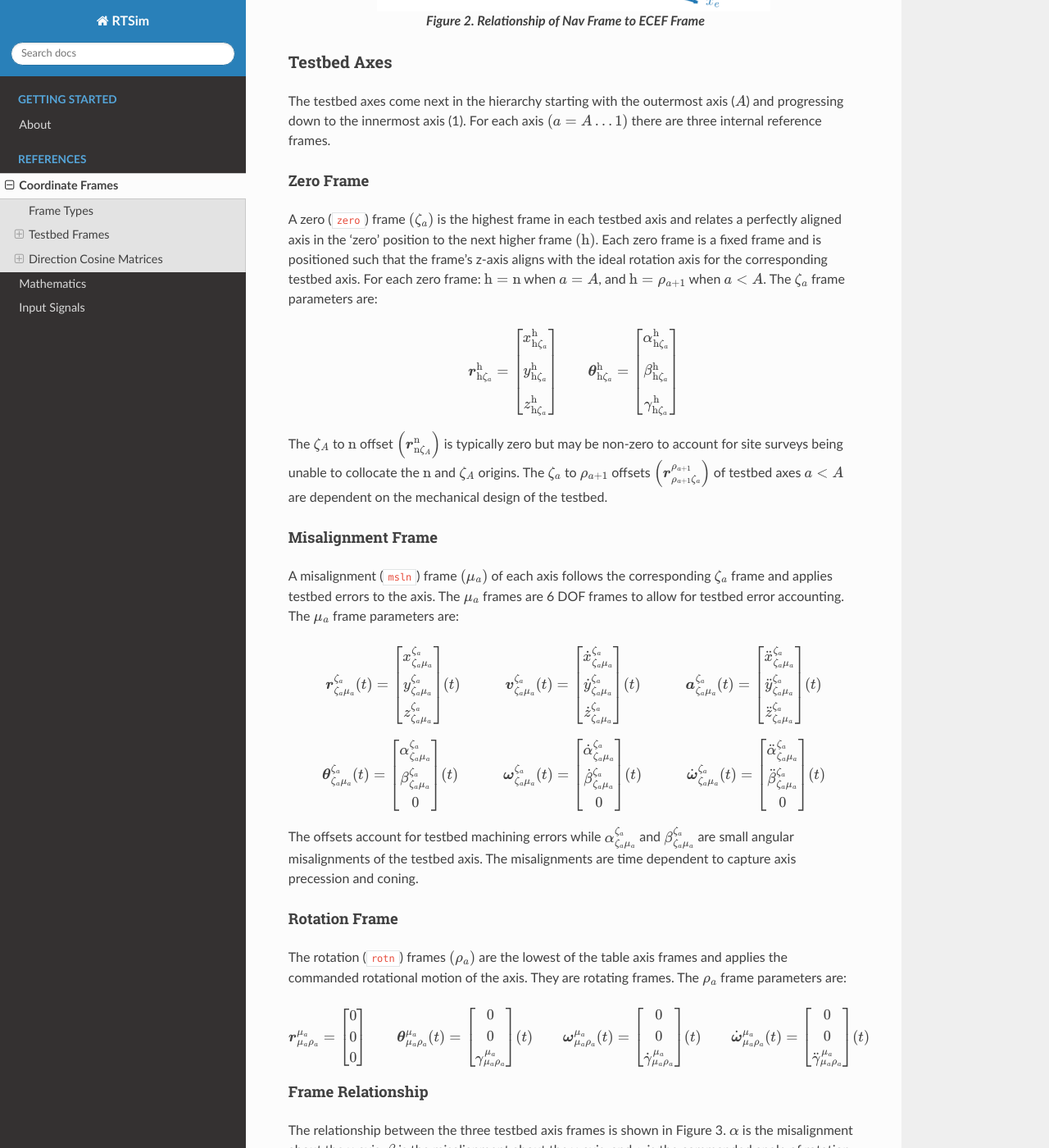
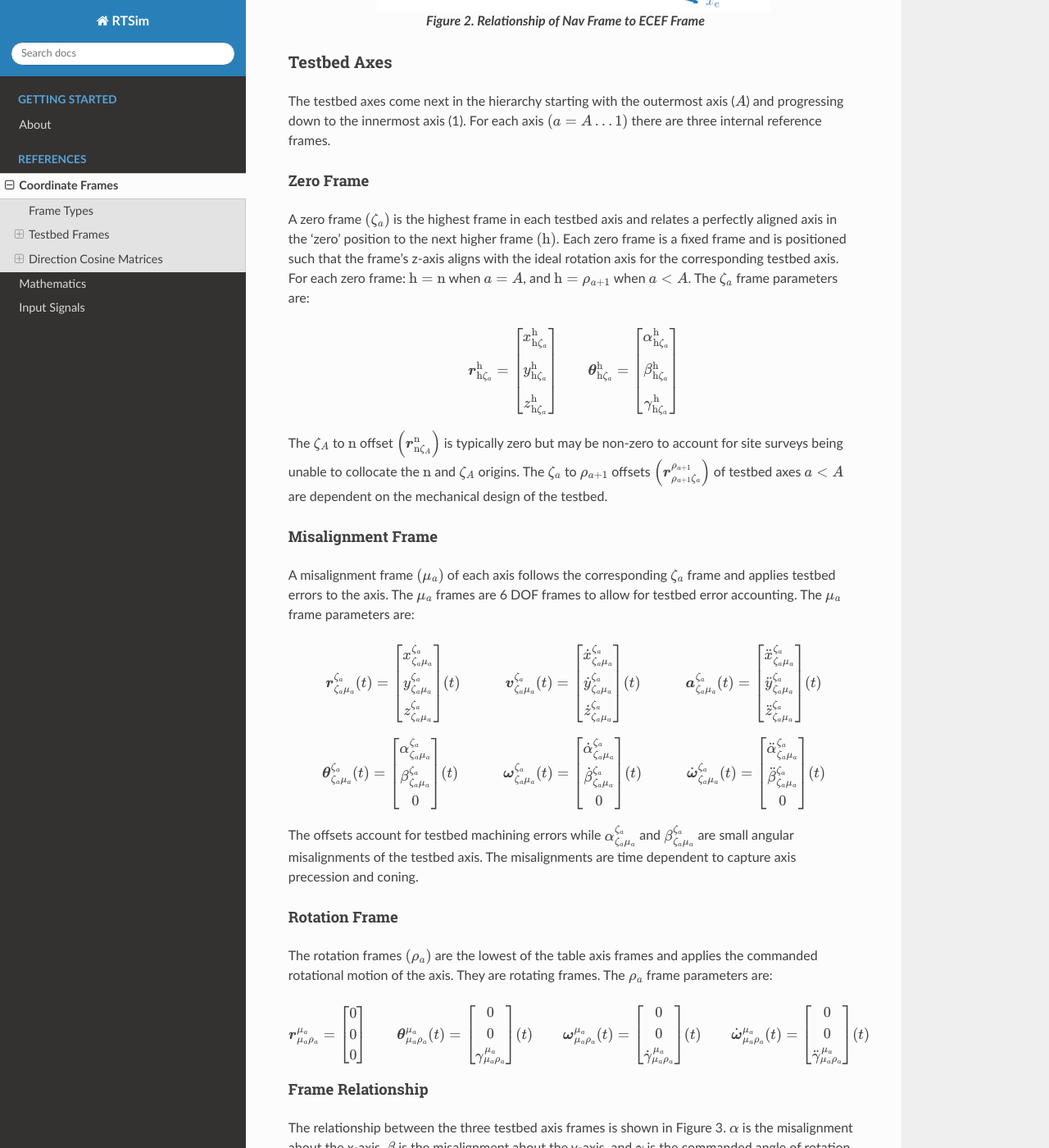
Before and after one commit to sandialabs/RTSim, a Sphinx documentation site: the page built from docs/source/frames.rst, in a window 1280 px wide and 1400 px high, scrolled down 3733 px. Shown: the whole window at 82% size. Built offline with Sphinx 7.4.7 and the Read the Docs theme 3.1.0, drawn with Linux system fonts in a browser that asks for light colours; cross-references to code outside the pages are shown as plain code.

Commit message:
docs: Remove code blocks referencing frame names.

```diff
--- a/docs/source/frames.rst
+++ b/docs/source/frames.rst
@@ -101,7 +101,7 @@ The testbed axes come next in the hierarchy starting with the outermost axis (:m
 
 Zero Frame
 ^^^^^^^^^^^
-A zero (:code:`zero`) frame :math:`(\zeta_a)` is the highest frame in each testbed axis and relates a perfectly aligned axis in the 'zero' position to the next higher frame :math:`\left(\mathrm{h}\right)`. Each zero frame is a fixed frame and is positioned such that the frame's z-axis aligns with the ideal rotation axis for the corresponding testbed axis. For each zero frame: :math:`\mathrm{h} = \mathrm{n}` when :math:`a = A`, and :math:`\mathrm{h} = \rho_{a+1}` when :math:`a < A`. The :math:`\zeta_a` frame parameters are:
+A zero frame :math:`(\zeta_a)` is the highest frame in each testbed axis and relates a perfectly aligned axis in the 'zero' position to the next higher frame :math:`\left(\mathrm{h}\right)`. Each zero frame is a fixed frame and is positioned such that the frame's z-axis aligns with the ideal rotation axis for the corresponding testbed axis. For each zero frame: :math:`\mathrm{h} = \mathrm{n}` when :math:`a = A`, and :math:`\mathrm{h} = \rho_{a+1}` when :math:`a < A`. The :math:`\zeta_a` frame parameters are:
 
 .. math::
     \boldsymbol{r}^\mathrm{h}_{\mathrm{h}{\zeta_a}} = \begin{bmatrix}x^\mathrm{h}_{\mathrm{h}{\zeta_a}} \\[0.5em] y^\mathrm{h}_{\mathrm{h}{\zeta_a}} \\[0.5em] z^\mathrm{h}_{\mathrm{h}{\zeta_a}} \end{bmatrix} \quad \quad \boldsymbol{\theta}^\mathrm{h}_{\mathrm{h}{\zeta_a}} = \begin{bmatrix} \alpha^\mathrm{h}_{\mathrm{h}{\zeta_a}} \\[0.5em] \beta^\mathrm{h}_{\mathrm{h}{\zeta_a}} \\[0.5em] \gamma^\mathrm{h}_{\mathrm{h}{\zeta_a}} \end{bmatrix}
@@ -110,7 +110,7 @@ The :math:`\zeta_A` to :math:`\mathrm{n}` offset :math:`\left(\boldsymbol{r}^\ma
 
 Misalignment Frame
 ^^^^^^^^^^^^^^^^^^
-A misalignment (:code:`msln`) frame :math:`(\mu_a)` of each axis follows the corresponding :math:`\zeta_a` frame and applies testbed errors to the axis. The :math:`\mu_a` frames are 6 DOF frames to allow for testbed error accounting. The :math:`\mu_a` frame parameters are:
+A misalignment frame :math:`(\mu_a)` of each axis follows the corresponding :math:`\zeta_a` frame and applies testbed errors to the axis. The :math:`\mu_a` frames are 6 DOF frames to allow for testbed error accounting. The :math:`\mu_a` frame parameters are:
 
 .. math::
     \boldsymbol{r}^{\zeta_a}_{{\zeta_a}{\mu_a}}(t) = \begin{bmatrix}x^{\zeta_a}_{{\zeta_a}{\mu_a}}\\ y^{\zeta_a}_{{\zeta_a}{\mu_a}} \\ z^{\zeta_a}_{{\zeta_a}{\mu_a}}\end{bmatrix}(t) \quad\quad\quad \boldsymbol{v}^{\zeta_a}_{{\zeta_a}{\mu_a}}(t) = \begin{bmatrix}\dot{x}^{\zeta_a}_{{\zeta_a}{\mu_a}}\\ \dot{y}^{\zeta_a}_{{\zeta_a}{\mu_a}} \\ \dot{z}^{\zeta_a}_{{\zeta_a}{\mu_a}}\end{bmatrix}(t) \quad\quad\quad \boldsymbol{a}^{\zeta_a}_{{\zeta_a}{\mu_a}}(t) = \begin{bmatrix}\ddot{x}^{\zeta_a}_{{\zeta_a}{\mu_a}}\\ \ddot{y}^{\zeta_a}_{{\zeta_a}{\mu_a}} \\ \ddot{z}^{\zeta_a}_{{\zeta_a}{\mu_a}}\end{bmatrix}(t)\\
@@ -122,7 +122,7 @@ The offsets account for testbed machining errors while :math:`\alpha^{\zeta_a}_{
 
 Rotation Frame
 ^^^^^^^^^^^^^^
-The rotation (:code:`rotn`) frames :math:`(\rho_a)` are the lowest of the table axis frames and applies the commanded rotational motion of the axis. They are rotating frames. The :math:`\rho_a` frame parameters are:
+The rotation frames :math:`(\rho_a)` are the lowest of the table axis frames and applies the commanded rotational motion of the axis. They are rotating frames. The :math:`\rho_a` frame parameters are:
 
 .. math::
     \boldsymbol{r}^{\mu_a}_{{\mu_a}{\rho_a}} = \begin{bmatrix}0\\0\\0\end{bmatrix} \quad \quad \boldsymbol{\theta}^{\mu_a}_{{\mu_a}{\rho_a}}(t) = \begin{bmatrix}0\\0\\\gamma^{\mu_a}_{{\mu_a}{\rho_a}}\end{bmatrix}(t) \quad \quad \boldsymbol{\omega}^{\mu_a}_{{\mu_a}{\rho_a}}(t) = \begin{bmatrix}0\\0\\\dot{\gamma}^{\mu_a}_{{\mu_a}{\rho_a}}\end{bmatrix}(t) \quad \quad \dot{\boldsymbol{\omega}}^{\mu_a}_{{\mu_a}{\rho_a}}(t) = \begin{bmatrix}0\\0\\\ddot{\gamma}^{\mu_a}_{{\mu_a}{\rho_a}}\end{bmatrix}(t)
```
